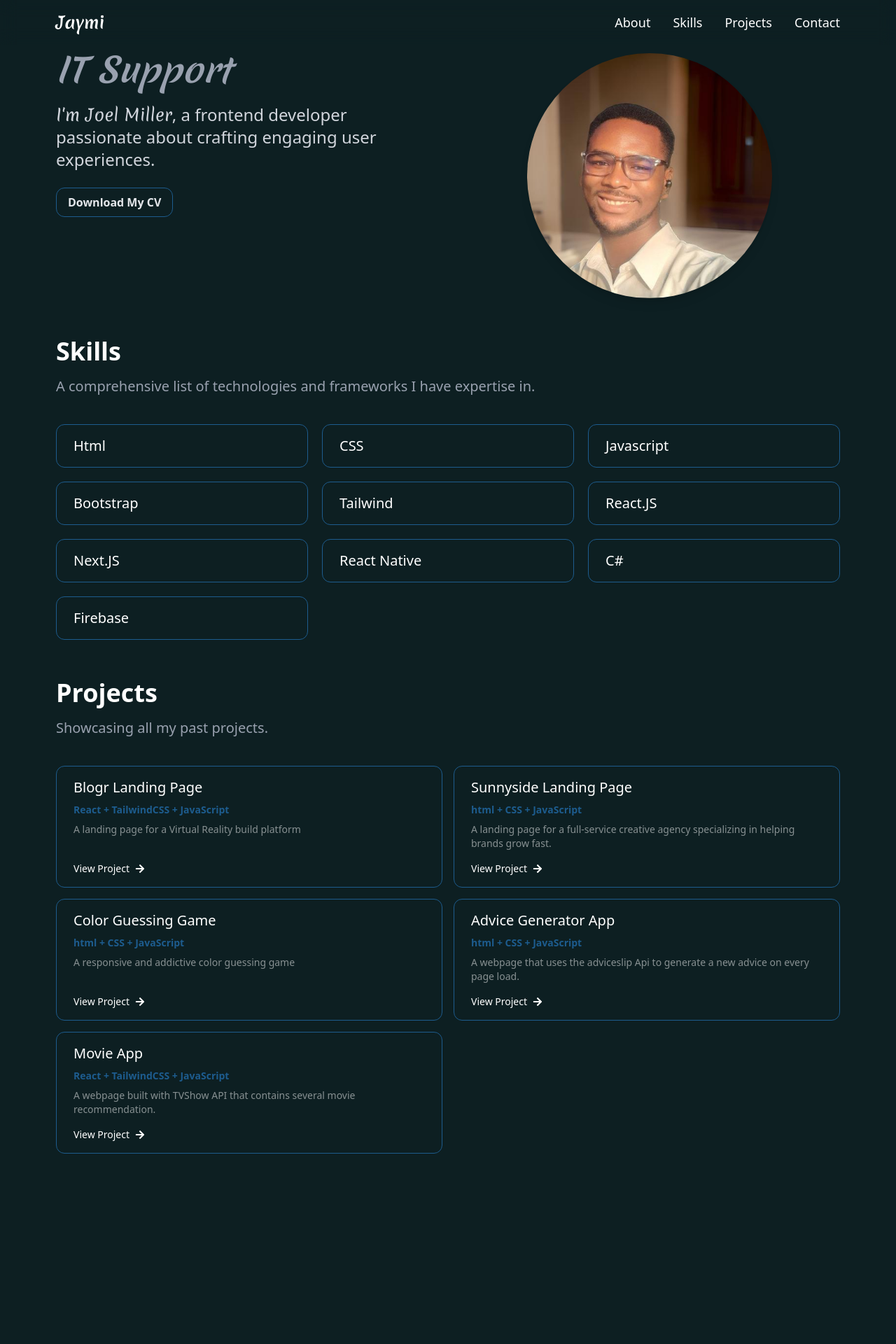
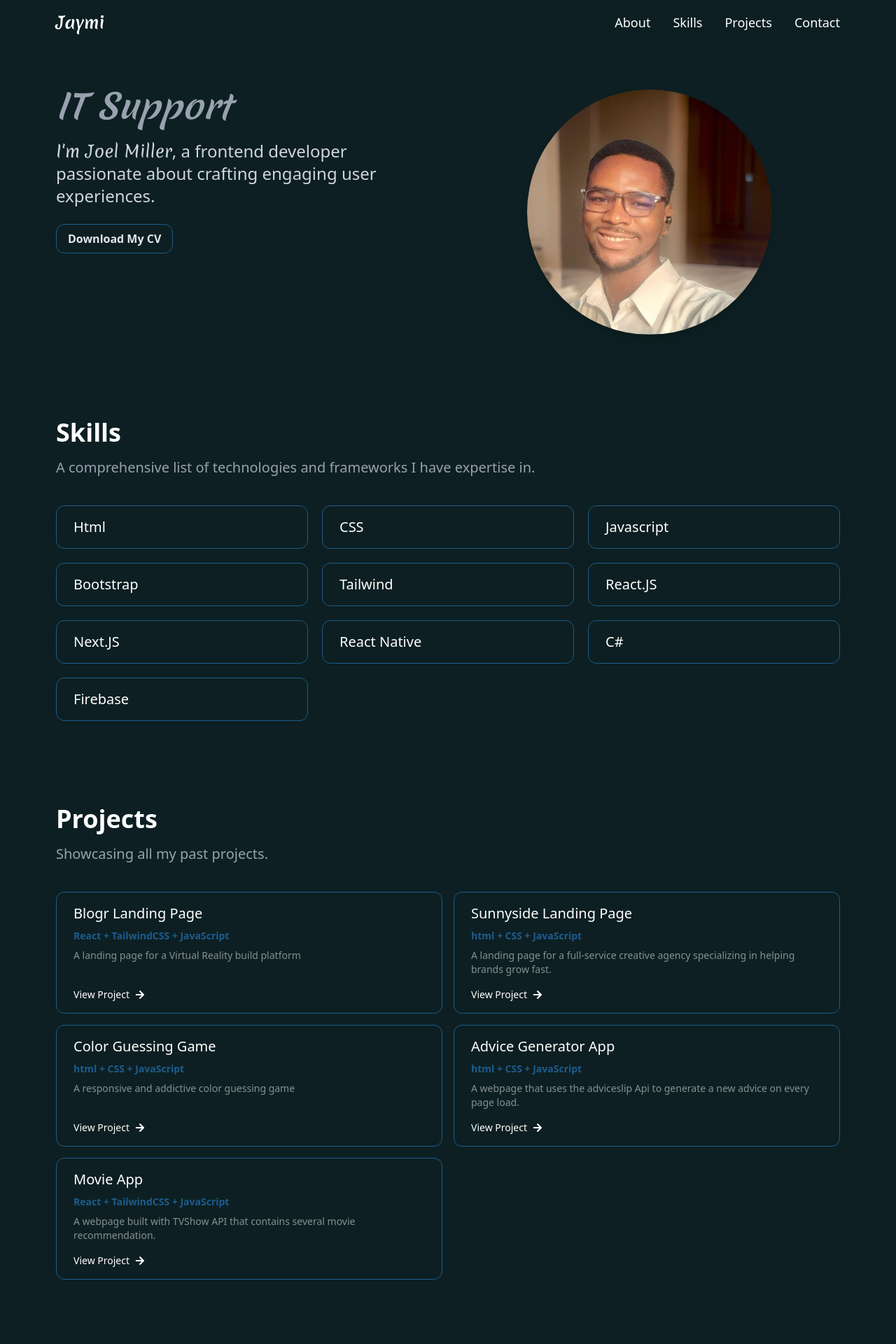
Before and after one commit to Jaymi-01/portfolio-2.0, a React (Vite) app: page / in a window 1280 px wide. Shown: the top 1920 px of the page at 70% size. Before the commit the page ends 1648 px from the top, so only its background shows below. Built offline with nearby package versions, Linux system fonts and the light colour scheme.

Commit message:
updated so that the ref could be triggered

```diff
--- a/src/App.jsx
+++ b/src/App.jsx
@@ -1,18 +1,41 @@
 import React from 'react'
-import  Navbar from './components/Navbar'
+import Navbar from './components/Navbar'
 import About from './components/About'
 import Skill from './components/Skill'
 import Project from './components/Project'
-
 
 const App = () => {
   return (
     <div>
       <Navbar />
-      <div className="pt-15 px-4 max-w-6xl mx-auto">
-        <About />
-        <Skill />
-        <Project />
+      <div className="pt-20 px-4 max-w-6xl mx-auto">
+        <section
+          id="about"
+          className="scroll-mt-20 py-8"
+        >
+          <About />
+        </section>
+
+        <section
+          id="skills"
+          className="scroll-mt-20 py-8"
+        >
+          <Skill />
+        </section>
+
+        <section
+          id="projects"
+          className="scroll-mt-20 py-8"
+        >
+          <Project />
+        </section>
+
+        <section
+          id="contact"
+          className="scroll-mt-20 py-8 h-screen flex items-center justify-center"
+        >
+          <h1 className="text-3xl">Contact Section</h1>
+        </section>
       </div>
     </div>
   )
```
